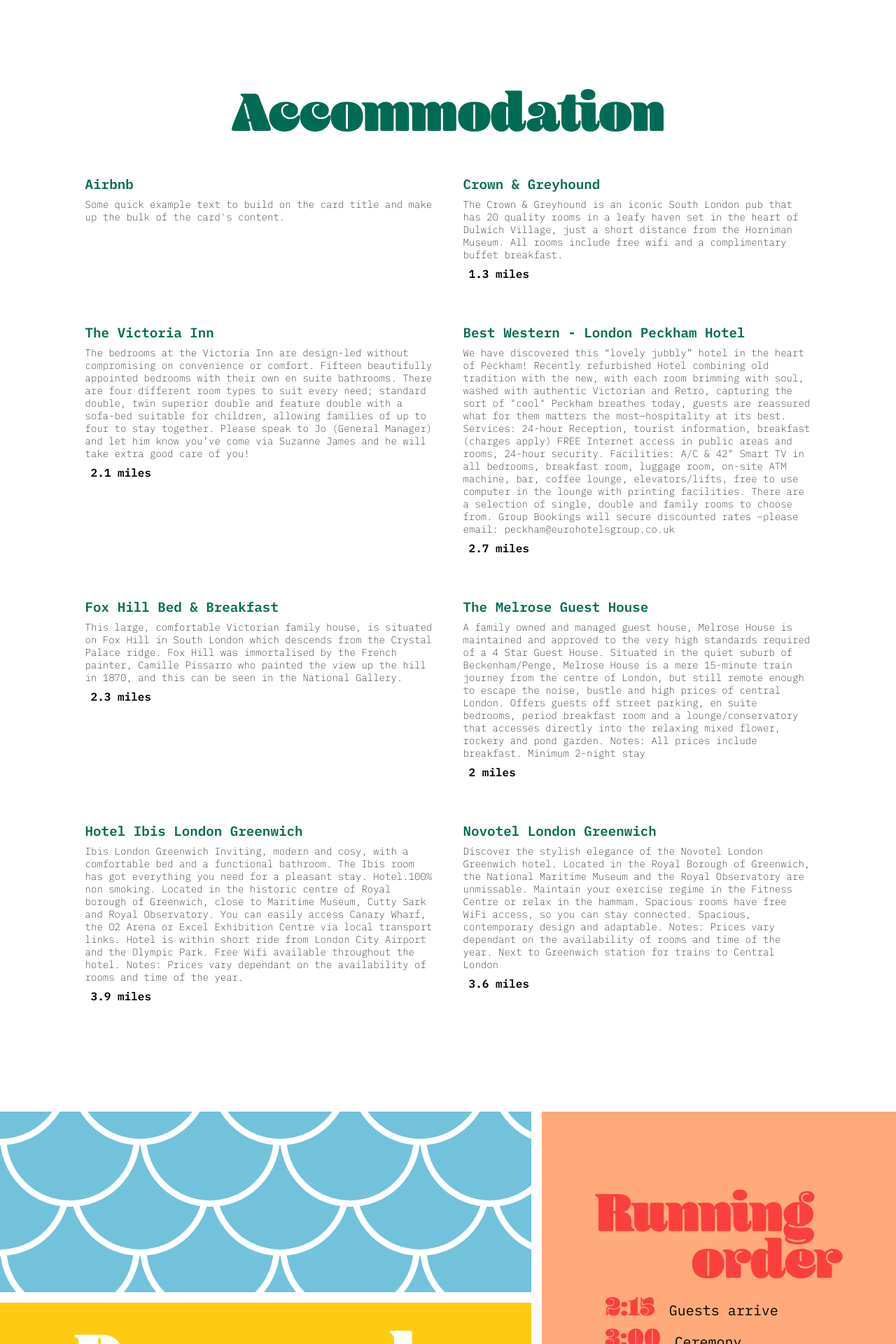
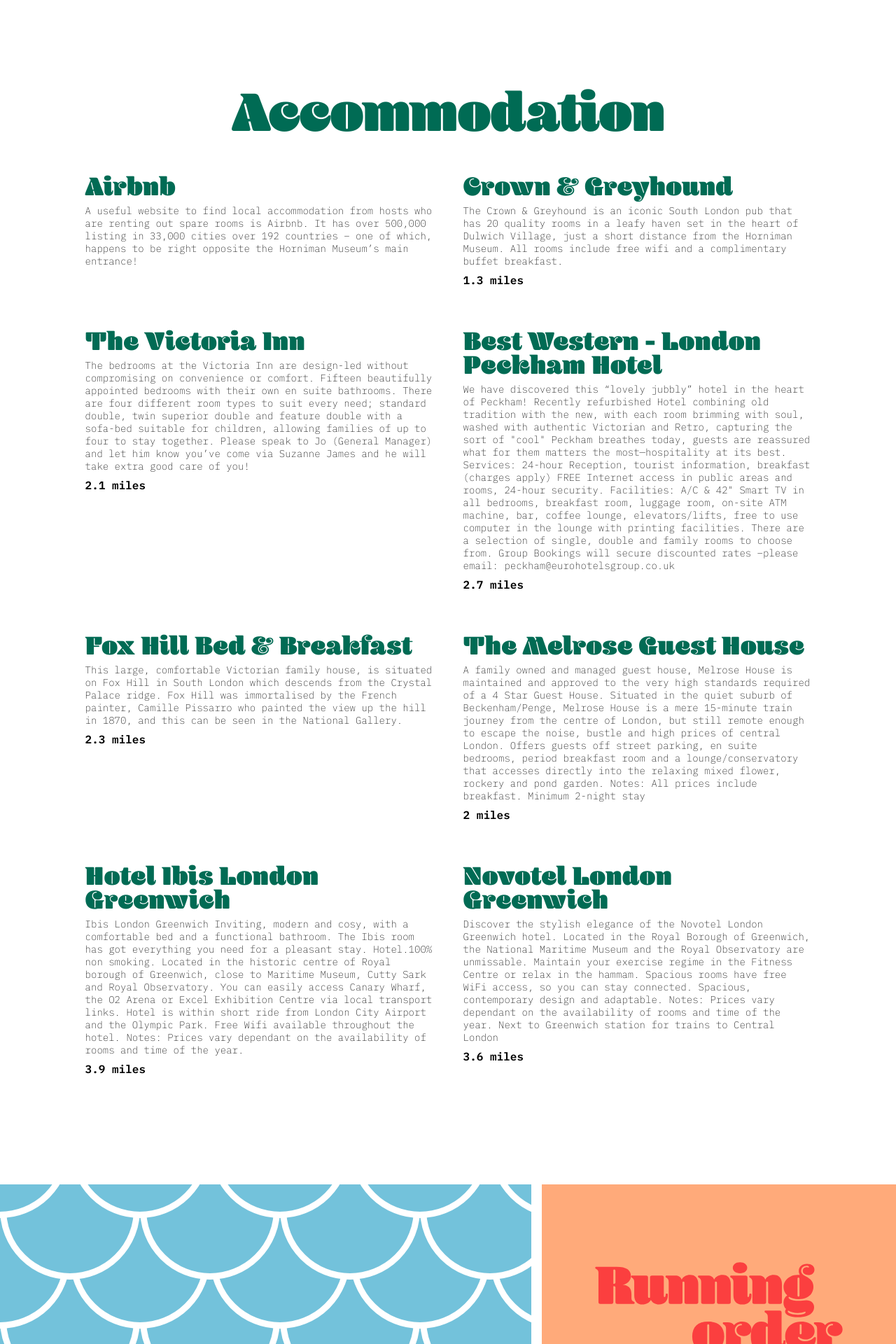
Before and after one commit to robcleaton/yellow-wedding, a Jekyll site: the page built from index.html, in a window 1280 px wide. Shown: the part 2782-4702 px from the top of the page at 70% size. Built offline with Jekyll 4.4.1, drawn with Linux system fonts in a browser that asks for light colours.

Commit message:
style tweaks

```diff
--- a/_sass/_media.scss
+++ b/_sass/_media.scss
@@ -146,6 +146,10 @@
     ul {
       font-size: 18px;
       line-height: 36px;
+      b {
+        font-size: 32px;
+        margin-right: 12px;
+      }
     }
   }
   .accommodation {
@@ -156,6 +160,12 @@
     .card {
       width: 100%;
       padding: 0px;
+      margin-bottom: 32px;
+
+      h5 {
+        font-size: 28px;
+        line-height: 28px;
+      }
     }
   }
   .dress-code {
--- a/_sass/styles.scss
+++ b/_sass/styles.scss
@@ -243,11 +243,13 @@
     h5 {
       margin: 0px;
       margin-bottom: 8px;
-      font-size: 1.2rem;
+      font-family: Blenny;
+      font-size: 38px;
+      line-height: 34px;
     }
     h6 {
       font-size: 1rem;
-      margin: 8px;
+      margin: 8px 0px;
     }
   }
 }
--- a/index.html
+++ b/index.html
@@ -84,7 +84,9 @@
       <div class="card">
         <div class="card-body">
           <h5 class="card-title"><a href="https://www.airbnb.co.uk/s/SE23/homes?tab_id=home_tab&refinement_paths%5B%5D=%2Fhomes&flexible_trip_lengths%5B%5D=one_week&price_filter_input_type=0&price_filter_num_nights=5&query=SE23&place_id=ChIJRSs8UCUCdkgRXsBdHjgjPZg&date_picker_type=calendar&checkin=2023-07-06&checkout=2023-07-08&flexible_date_search_filter_type=0&source=structured_search_input_header&search_type=autocomplete_click" target="_blank">Airbnb</a></h5>
-          <p class="card-text">Some quick example text to build on the card title and make up the bulk of the card's content.</p>
+          <p class="card-text">A useful website to find local accommodation from hosts who are renting out spare rooms is
+Airbnb. It has over 500,000 listing in 33,000 cities over 192 countries – one of which,
+happens to be right opposite the Horniman Museum’s main entrance!</p>
         </div>
       </div>
 
```
